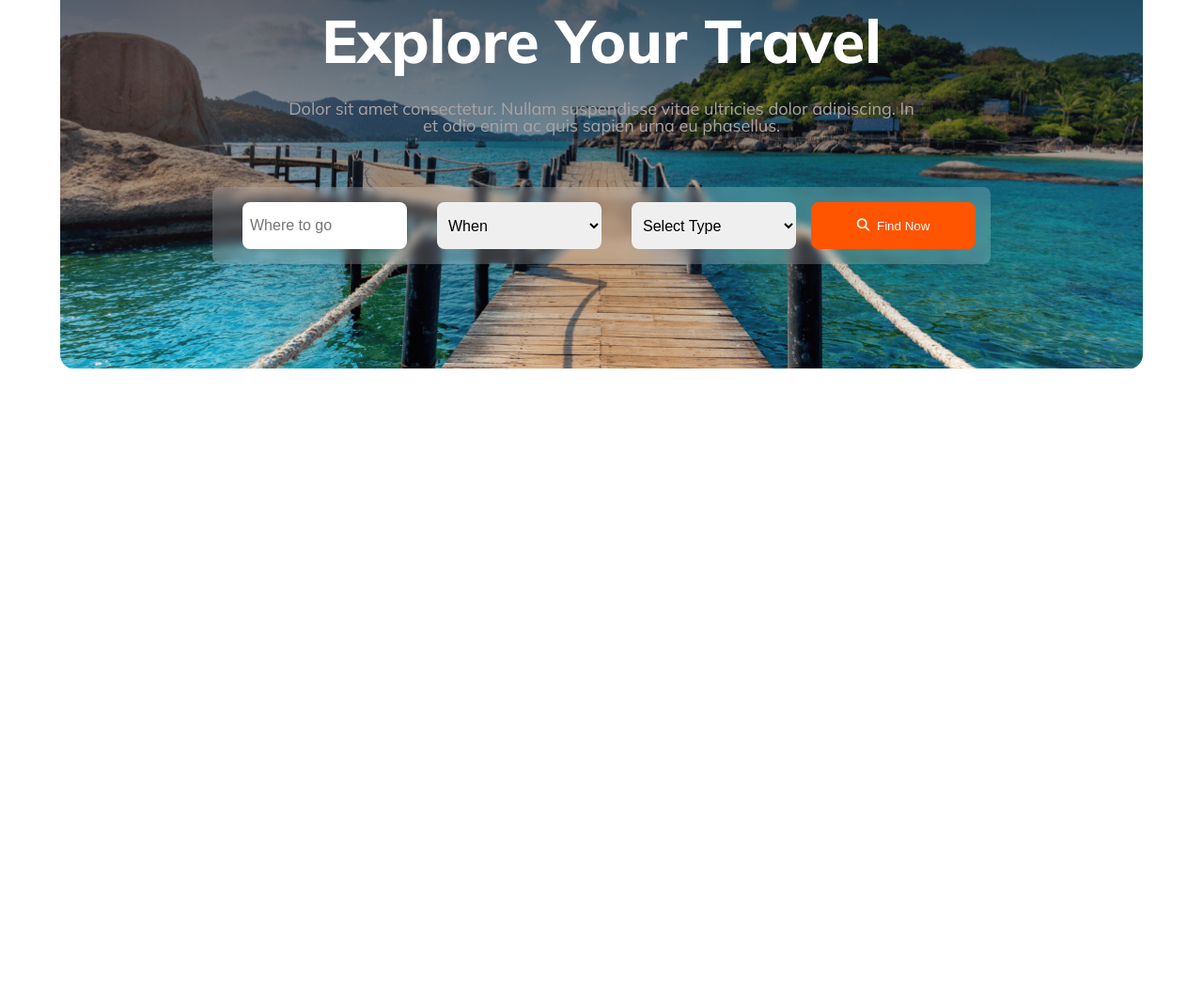
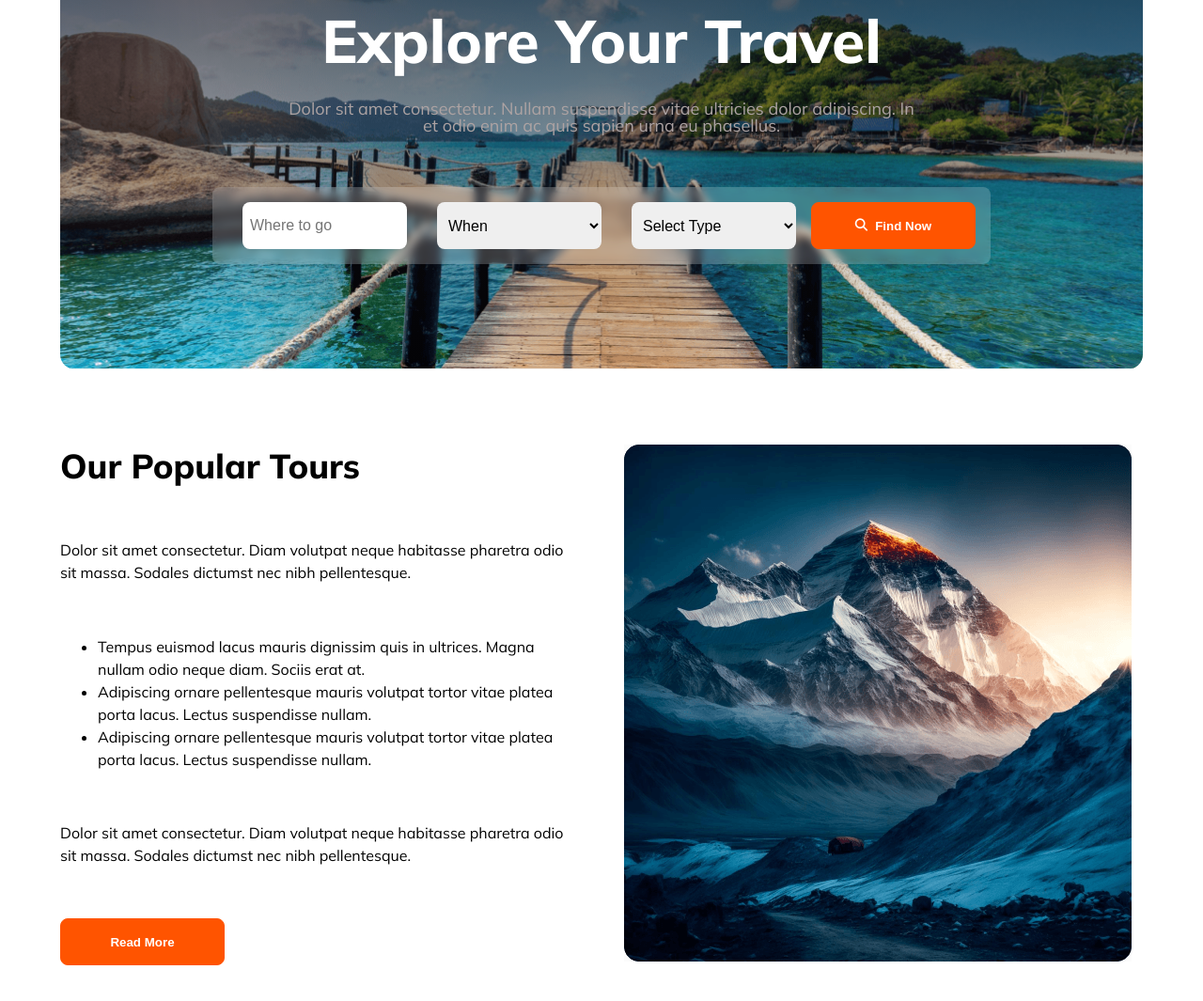
Before and after one commit to NajibHossain49/CloudConductor, a plain HTML site: page index.html in a window 1280 px wide. Shown: the part 325-1390 px from the top of the page at 94% size. Before the commit the page ends 800 px from the top, so only its background shows below. Drawn offline with Linux system fonts and the light colour scheme.

Commit message:
Our Popular Tours Section Complete

```diff
--- a/index.html
+++ b/index.html
@@ -53,6 +53,32 @@
         </div>
     </section>
 
+    <!-- Our Popular Tours Section -->
+
+    <section class="container popular-section">
+        <div class="text-content">
+            <h3>Our Popular Tours</h3>
+            <p>Dolor sit amet consectetur. Diam volutpat neque habitasse pharetra odio sit massa. Sodales dictumst nec nibh pellentesque.</p>
+            <ul>
+                <li>Tempus euismod lacus mauris dignissim quis in ultrices. Magna nullam odio neque diam. Sociis erat at.</li>
+                <li>Adipiscing ornare pellentesque mauris volutpat tortor vitae platea porta lacus. Lectus suspendisse nullam.</li>
+                <li>Adipiscing ornare pellentesque mauris volutpat tortor vitae platea porta lacus. Lectus suspendisse nullam.</li>
+            </ul>
+            <p>Dolor sit amet consectetur. Diam volutpat neque habitasse pharetra odio sit massa. Sodales dictumst nec nibh pellentesque.</p>
+            <button class="btn-primary">Read More</button>
+        </div>
+        <div class="image">
+            <img src="styles/resource/Images/Rectangle 4.png" alt="">
+        </div>
+    </section>
+
+
+
+    <!-- Choose Your Destination -->
+
+
+
+
 
 
 </body>
--- a/styles/style.css
+++ b/styles/style.css
@@ -135,4 +135,41 @@ select{
     color: white;
     border: 1px solid rgb(255, 84, 0);
     border-radius: 8px;
+    font-weight: 800;
 }
+
+/* popular-section */
+
+.popular-section{
+    display: grid;
+    grid-template-columns:  1fr 1fr;
+    gap: 3rem;
+}
+
+.text-content{
+    display: flex;
+    flex-direction: column;
+    row-gap: 1rem;
+    justify-content: space-between;
+
+
+}
+
+.text-content p,
+.text-content li{
+text-align: left;
+font-size: 16px;
+line-height: 24px;
+}
+
+.text-content ul{
+padding-left: 40px;
+}
+
+.text-content h3{
+    text-align: left;
+}
+
+
+
+/* Choose Your Destination */
```
